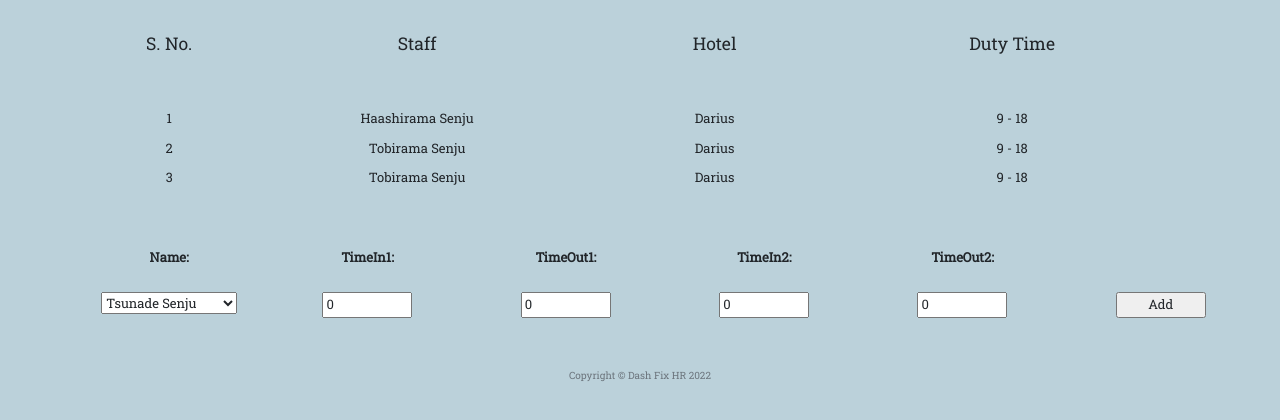
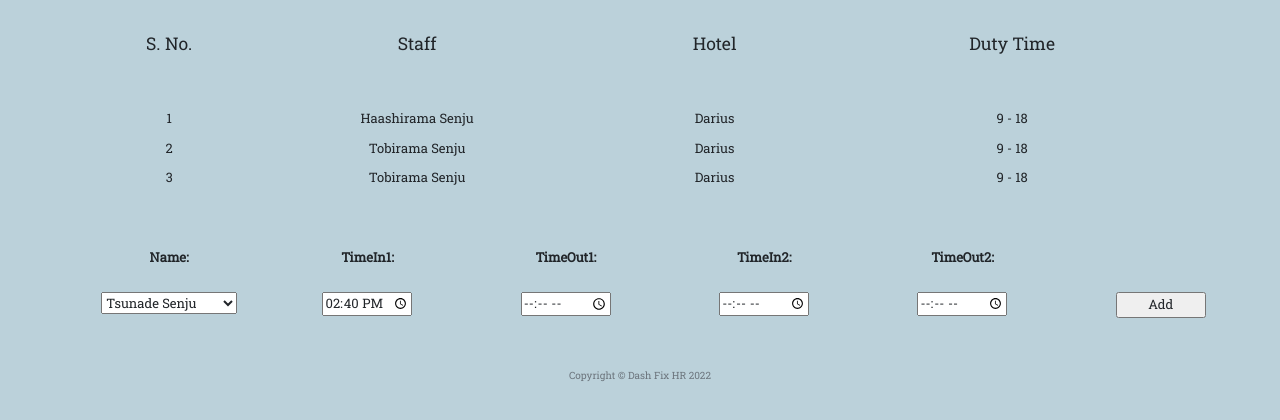
Before and after one commit to kartheeswaran07v/DFS_HR_APR_2023, a Flask app: page /timesheet_single_edit/1 in a window 1280 px wide. Shown: the part 232-652 px from the top of the page. Run offline with Flask 2, Linux system fonts and the light colour scheme; a user stored in the database is signed in; data comes from the database, SQL or seed files in the repository; both versions use the stored data as it was after the commit; some libraries are stand-ins or nearby versions.

Commit message:
default values

```diff
--- a/templates/timesheet_entries_edit.html
+++ b/templates/timesheet_entries_edit.html
@@ -54,10 +54,10 @@
                     {% endfor %}
                   </select>
               </div>
-              <div class="col-2"><input type="number" id="timeIn1" name="timeIn1" style="width: 90px;" value="0"></div>
-              <div class="col-2"><input type="number" id="timeOut1" name="timeOut1" style="width: 90px;" value="0"></div>
-              <div class="col-2"><input type="number" id="timeIn2" name="timeIn2" style="width: 90px;" value="0"></div>
-              <div class="col-2"><input type="number" id="timeOut2" name="timeOut2" style="width: 90px;" value="0"></div>
+              <div class="col-2"><input type="time" id="timeIn1" name="timeIn1" style="width: 90px;" value='14:40'></div>
+              <div class="col-2"><input type="time" id="timeOut1" name="timeOut1" style="width: 90px;" value="0"></div>
+              <div class="col-2"><input type="time" id="timeIn2" name="timeIn2" style="width: 90px;" value="0"></div>
+              <div class="col-2"><input type="time" id="timeOut2" name="timeOut2" style="width: 90px;" value="0"></div>
               <div class="col-2"><input type="submit" value="Add" style="width: 90px;"></div>
           </div>
       </form>
```
Also changed, not shown: dfx_db_seis.db.
